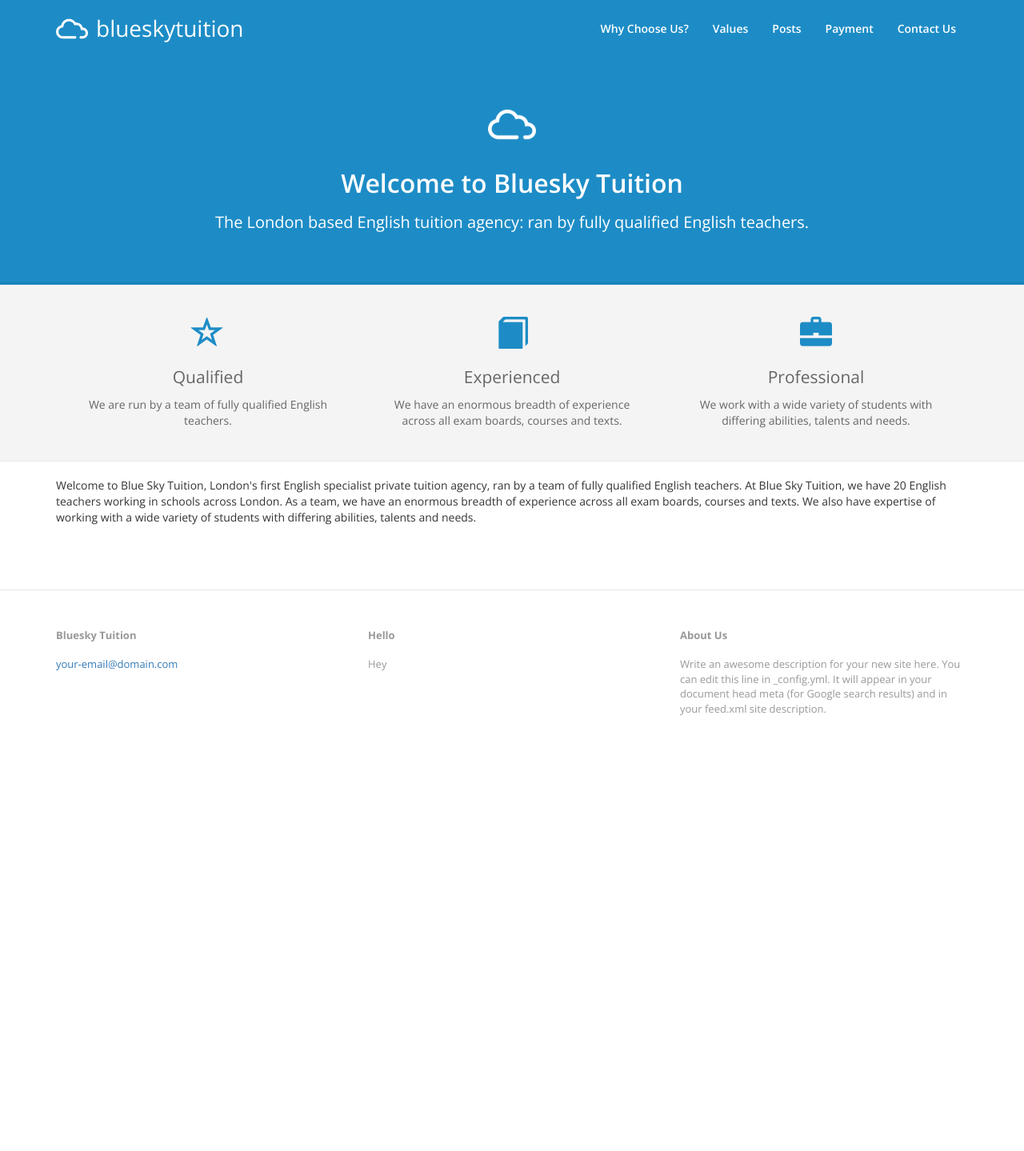
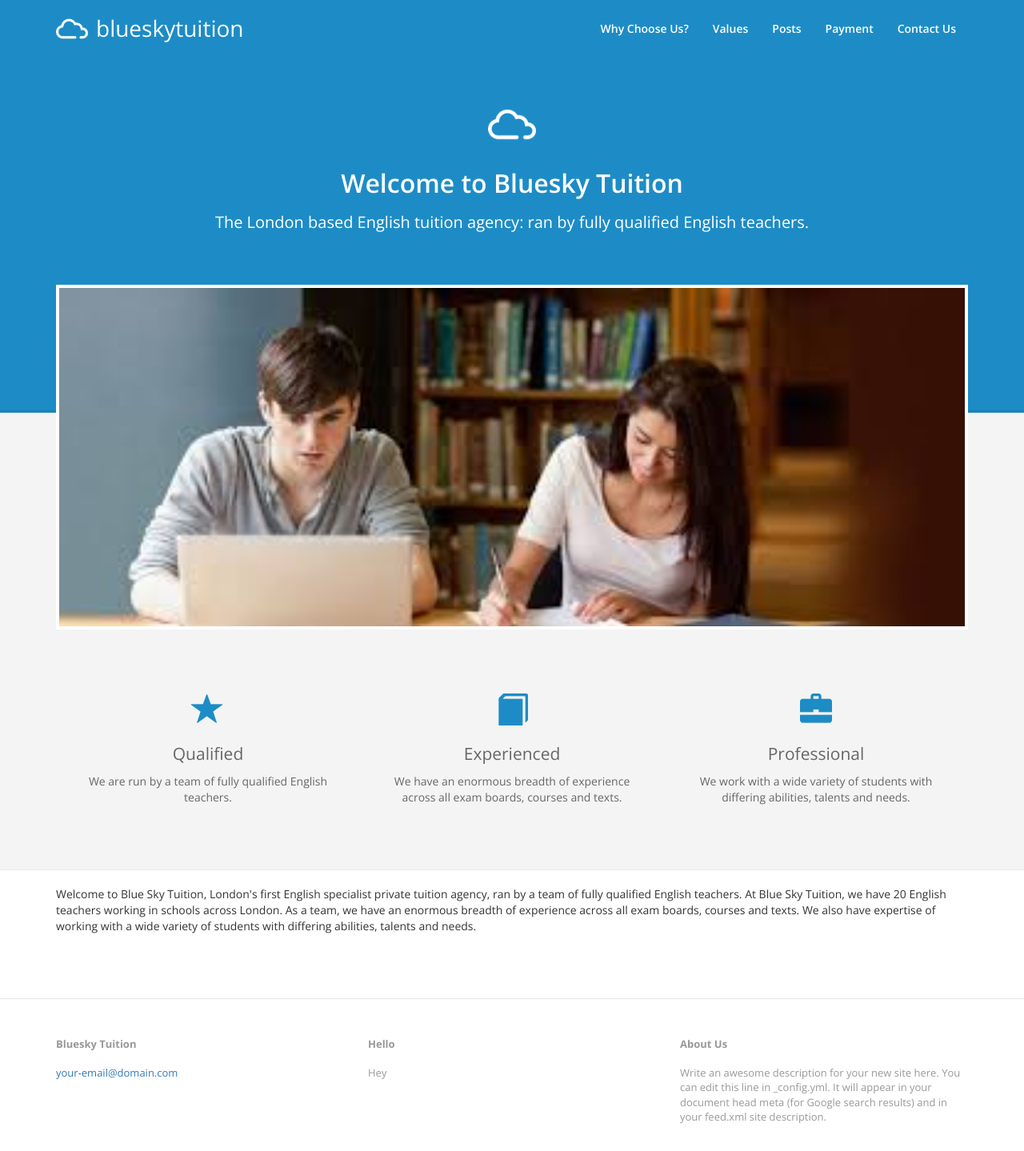
Before and after one commit to 01taylop/blue-sky-tuition, a Jekyll site: the page built from index.html, in a window 1280 px wide. Shown: the whole page at 80% size. Built offline with Jekyll 4.4.1, drawn with Linux system fonts in a browser that asks for light colours; before the commit the page ends 928 px from its top, so only the background shows below that.

Commit message:
Added feature image to the home page

```diff
--- a/_includes/features/home.html
+++ b/_includes/features/home.html
@@ -8,11 +8,16 @@
     <p>The London based English tuition agency: ran by fully qualified English teachers.</p>
   </div>
 </div>
+<div class="feature-image">
+  <div class="container">
+    <img src="{{ site.baseurl }}/assets/home-image.jpg" />
+  </div>
+</div>
 <div class="sub-feature">
   <div class="container">
     <div class="grid">
       <div class="grid-item">
-        <span class="glyphicon glyphicon-star-empty" aria-hidden="true"></span>
+        <span class="glyphicon glyphicon-star" aria-hidden="true"></span>
         <h2>Qualified</h2>
         <p>We are run by a team of fully qualified English teachers.</p>
       </div>
--- a/_sass/partials/_features.scss
+++ b/_sass/partials/_features.scss
@@ -1,7 +1,10 @@
+$feature-image-overflow: 160px;
+$feature-image-overflow-mobile: 60px;
+
 /* HOME FEATURE
 ----------------------------------------------------------*/
 .feature {
-  padding: 60px 0;
+  padding: 60px 0 $feature-image-overflow-mobile + 60px 0;
   color: #fff;
   border-bottom: $header-border;
   background-color: $header-bg;
@@ -27,6 +30,22 @@
     font-size: 20px;
     font-weight: 400;
     line-height: 28px;
+  }
+  @media (min-width: $screen-sm-min) {
+    padding: 60px 0 $feature-image-overflow + 60px 0;
+  }
+}
+
+.feature-image {
+  background-color: #f4f4f4;
+  img {
+    width: 100%;
+    margin-top: -$feature-image-overflow-mobile;
+    border: 4px solid #fff;
+    background-color: #fff;
+    @media (min-width: $screen-sm-min) {
+      margin-top: -$feature-image-overflow;
+    }
   }
 }
 
@@ -63,6 +82,7 @@
       @media (min-width: $screen-sm-min) {
         display: table-cell;
         width: 33%;
+        padding: 80px 20px;
       }
     }
   }
```
Also changed, not shown: assets/home-image.jpg (added).
